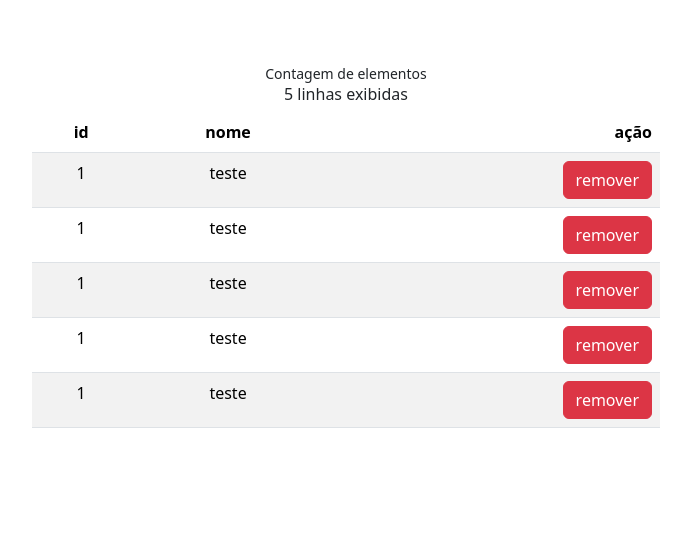
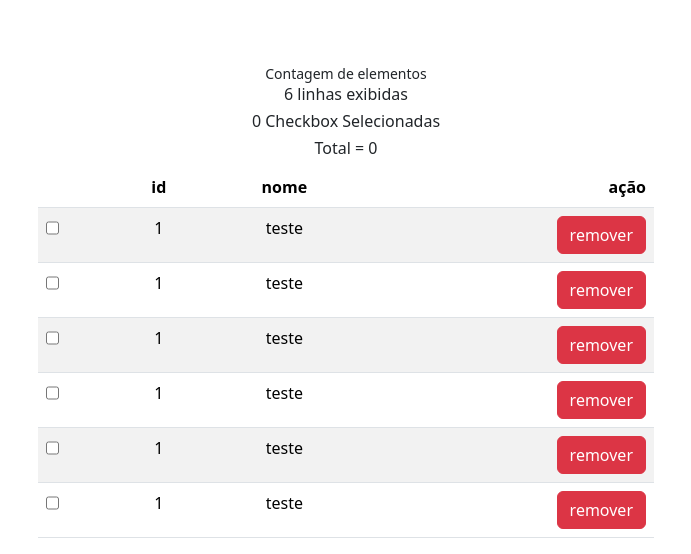
Before and after one commit to WellingtonNico/w_watch, a plain HTML site: page index.html in a window 1280 px wide. Shown: the part 438-992 px from the top of the page, without its empty margins (294-985 px from the left). Before the commit the page ends 882 px from the top, so only its background shows below. Drawn offline with nearby package versions, Linux system fonts and the light colour scheme.

Commit message:
docs: melhoria no exemplo

```diff
--- a/index.html
+++ b/index.html
@@ -12,8 +12,8 @@
 </head>
 <body>
 
-<div class="row justify-content-center pt-5">
-	<div class="col col-6 text-center">
+<div class="row justify-content-center pt-5 mx-0">
+	<div class="col col-11 col-md-6 text-center">
 		<h1>W-Watch</h1>
 
 		<br>
@@ -22,13 +22,18 @@
 
 		<div class="d-flex flex-column">
 			<small class="my-3">Exemplo de atualização de componente diretamente no html</small>
+
+			<!-- slider -->
 			<input id="id_input_range"
 			       type="range"
 			       value="50"
 			       min="0"
 			       max="100"
 			       step="0.5">
+
 			<div class="position-relative bg-success overflow-visible mt-1">
+
+				<!-- span com porcentagem -->
 				<span class="d-flex rounded px-2 position-absolute"
 				      style="background-color: red;left:calc(50%);transform:translateX(-50%)">
 					<output w-watch="#id_input_range:input"
@@ -53,6 +58,7 @@
 					</output>
 					%
 				</span>
+
 			</div>
 		</div>
 
@@ -80,13 +86,15 @@
 			<!-- componente 1 -->
 			<div id="componente_1"
 			     class="bg-success"
-			     w-watch="#id_switch_1:change"
+			     w-watch="#id_switch_1:change,#id_switch_1:mouseenter,#id_switch_1:mouseleave"
 			     w-effect-0="componente_2.style.display='none';this.style.display='block'"
+			     w-effect-1="componente_2.style.backgroundColor='yellow';"
+			     w-effect-2="componente_2.style.backgroundColor='blue'"
 			><h1>Componente 1</h1></div>
 
 			<!-- componente 2 -->
 			<div id="componente_2"
-			     class="bg-primary"
+			     style="background-color: blue"
 			     w-watch="#id_switch_2:change"
 			     w-effect-0="componente_1.style.display='none';this.style.display='block'"
 			><h1>Componente 2</h1></div>
@@ -104,10 +112,34 @@
 			linhas exibidas
 		</h6>
 
+		<h6>
+			<output w-watch="#id_tbody:checkboxChange,#id_tbody:childList"
+			        w-effect-0="this.value = this.alvo.querySelectorAll('input:checked').length"
+			        w-effect-1="this.value = this.alvo.querySelectorAll('input:checked').length"
+			></output>
+			Checkbox Selecionadas
+		</h6>
+
+		<h6>
+			Total =
+			<output w-watch="#id_tbody:checkboxChange,#id_tbody:childList"
+			        w-effect-0="
+			          this.value =
+			            [...this.alvo.querySelectorAll('input:checked')].reduce((p,a)=>p+Number(a.value),0)
+								"
+			        w-effect-1="
+			          this.value =
+			            [...this.alvo.querySelectorAll('input:checked')].reduce((p,a)=>p+Number(a.value),0)
+								"
+			></output>
+
+		</h6>
+
 		<div class="table-responsive">
 			<table class="table table-striped">
 				<thead>
 				<tr>
+					<th></th>
 					<th>id</th>
 					<th>nome</th>
 					<th class="text-end">ação</th>
@@ -115,6 +147,10 @@
 				</thead>
 				<tbody id="id_tbody">
 				<tr>
+					<td>
+						<input value="333" type="checkbox" class="form-check"
+						       onchange="id_tbody.dispatchEvent(new Event('checkboxChange'))">
+					</td>
 					<td>1</td>
 					<td>teste</td>
 					<td class="text-end">
@@ -122,6 +158,10 @@
 					</td>
 				</tr>
 				<tr>
+					<td>
+						<input value="333" type="checkbox" class="form-check"
+						       onchange="id_tbody.dispatchEvent(new Event('checkboxChange'))">
+					</td>
 					<td>1</td>
 					<td>teste</td>
 					<td class="text-end">
@@ -129,6 +169,10 @@
 					</td>
 				</tr>
 				<tr>
+					<td>
+						<input value="333" type="checkbox" class="form-check"
+						       onchange="id_tbody.dispatchEvent(new Event('checkboxChange'))">
+					</td>
 					<td>1</td>
 					<td>teste</td>
 					<td class="text-end">
@@ -136,6 +180,10 @@
 					</td>
 				</tr>
 				<tr>
+					<td>
+						<input value="333" type="checkbox" class="form-check"
+						       onchange="id_tbody.dispatchEvent(new Event('checkboxChange'))">
+					</td>
 					<td>1</td>
 					<td>teste</td>
 					<td class="text-end">
@@ -143,6 +191,21 @@
 					</td>
 				</tr>
 				<tr>
+					<td>
+						<input value="333" type="checkbox" class="form-check"
+						       onchange="id_tbody.dispatchEvent(new Event('checkboxChange'))">
+					</td>
+					<td>1</td>
+					<td>teste</td>
+					<td class="text-end">
+						<button onclick="this.closest('tr').remove()" class="btn btn-danger">remover</button>
+					</td>
+				</tr>
+				<tr>
+					<td>
+						<input value="333" type="checkbox" class="form-check"
+						       onchange="id_tbody.dispatchEvent(new Event('checkboxChange'))">
+					</td>
 					<td>1</td>
 					<td>teste</td>
 					<td class="text-end">
```
